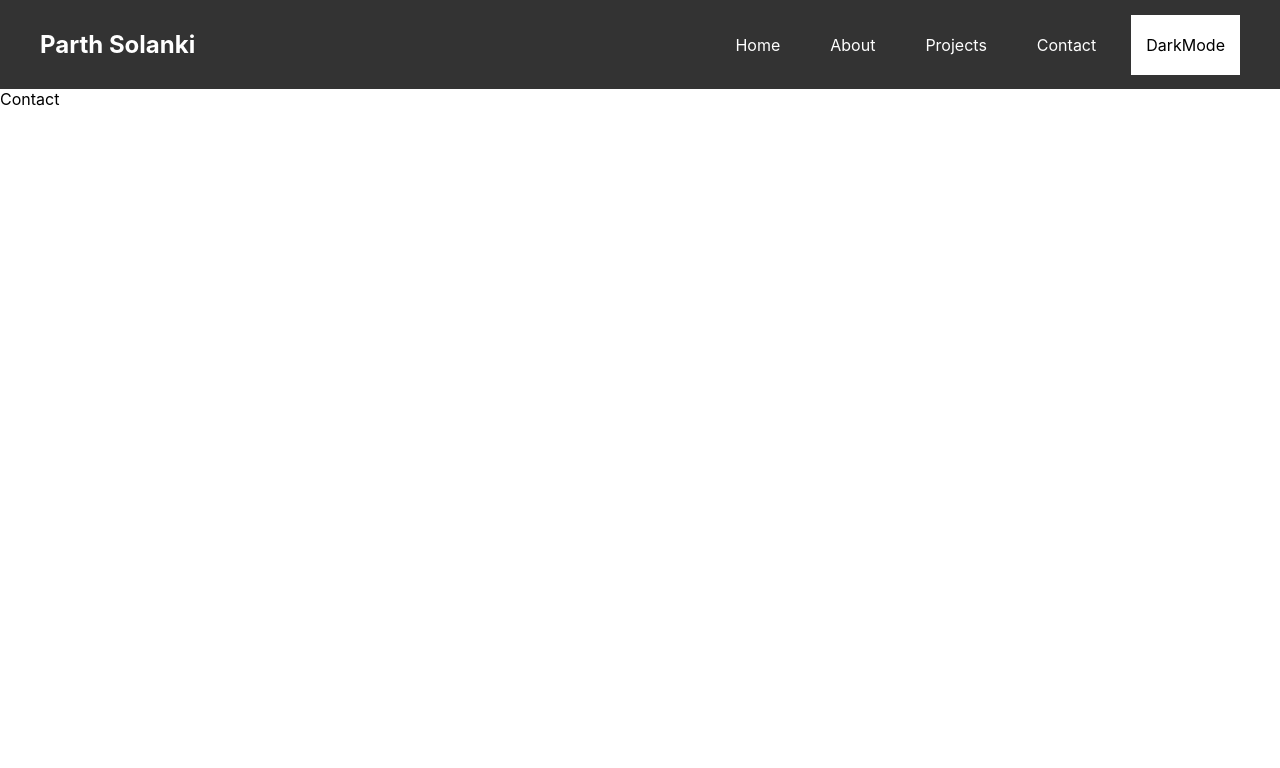
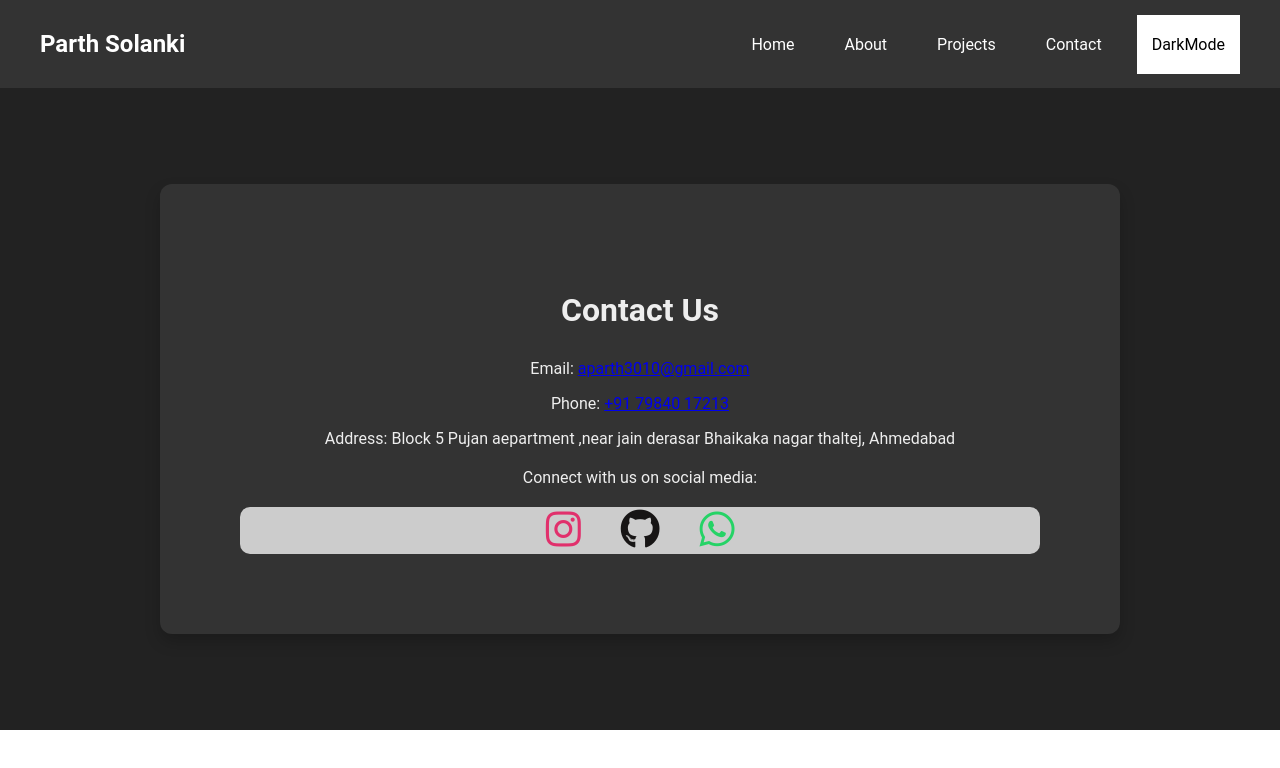
Before and after one commit to 30parth/my-app, a React (Create React App) app: page /contact in a window 1280 px wide. Shown: the top 768 px of the page. Built offline with nearby package versions, Linux system fonts and the light colour scheme.

Commit message:
99% work Done adding contect

```diff
--- a/src/component/Contact.jsx
+++ b/src/component/Contact.jsx
@@ -1,9 +1,98 @@
 import React from 'react'
+import { Link } from 'react-router-dom';
 
-export default function Contact() {
+export default function Contact(props) {
+    const styles = {
+        container: {
+            backgroundColor:  props.dark ? '#333' : '#eee',
+            color:  props.dark ? '#eee' : '#333 ',
+            padding: '5rem',
+            borderRadius: '12px',
+            fontFamily: 'Roboto, sans-serif',
+            boxShadow: '0 8px 16px rgba(0, 0, 0, 0.2)',
+            maxWidth: '800px',
+            margin: '1rem auto',
+            justifyContent: 'center',
+            textAlign: 'center',
+        },
+        title: {
+            fontSize: '2rem',
+            marginBottom: '30px',
+        },
+        contactDetails: {
+            marginBottom: '20px',
+            color: props.dark ? '#eee' : '#333'
+        },
+        socialIcons: {
+            display: 'flex',
+            justifyContent: 'center',
+            alignItems: 'center',
+            marginTop: '20px',
+            maxWidth: '1000px',
+            borderRadius: '10px',
+            backgroundColor: props.dark ? '#ccc' : '#aaa'
+        },
+        socialIcon: {
+            margin: '0 20px',
+            fontSize: '2.5rem',
+            color: '#333',
+            textDecoration: 'none',
+        },
+        whatsappIcon: {
+            color: '#25D366',
+        },
+        instagramIcon: {
+            color: '#E1306C',
+        },
+        githubIcon: {
+            color: '#171515',
+        },
+        back: {
+            backgroundColor:  props.dark ? '#222' : '#fff',
+            margin: '0',
+            padding: '5rem',
+        },
+    };
+
     return (
-        <div>
-            Contact
+        <div style={styles.back}>
+            <div style={styles.container} id="contact">
+                <h2 style={styles.title}>Contact Us</h2>
+
+                <div style={styles.contactDetails}>
+                    <p>Email: <Link to="mailto:aparth3010@gmail.com"> aparth3010@gmail.com</Link></p>
+                    <p>Phone: <Link to="tel:+91 798401721">+91 79840 17213</Link></p>
+                    <p>Address: Block 5 Pujan aepartment ,near jain derasar Bhaikaka nagar thaltej, Ahmedabad </p>
+                </div>
+                <p>Connect with us on social media:</p>
+
+                <div style={styles.socialIcons}>
+                    <a
+                        href="YOUR_INSTAGRAM_LINK"
+                        target="_blank"
+                        rel="noopener noreferrer"
+                        style={{ ...styles.socialIcon, ...styles.instagramIcon }}
+                    >
+                        <i className="fab fa-instagram"></i>
+                    </a>
+                    <a
+                        href="YOUR_GITHUB_LINK"
+                        target="_blank"
+                        rel="noopener noreferrer"
+                        style={{ ...styles.socialIcon, ...styles.githubIcon }}
+                    >
+                        <i className="fab fa-github"></i>
+                    </a>
+                    <a
+                        href="YOUR_WHATSAPP_LINK"
+                        target="_blank"
+                        rel="noopener noreferrer"
+                        style={{ ...styles.socialIcon, ...styles.whatsappIcon }}
+                    >
+                        <i className="fab fa-whatsapp"></i>
+                    </a>
+                </div>
+            </div>
         </div>
-    )
+    );
 }
--- a/src/component/Home.jsx
+++ b/src/component/Home.jsx
@@ -11,7 +11,7 @@ export default function Home(props) {
       justifyContent: 'center',
       alignItems: 'center',
       minHeight: '100vh',
-      fontFamily: 'sans-serif',
+      fontFamily: 'Roboto, sans-serif',
       padding: '2rem',
     },
     card: {
--- a/src/component/Navbar.jsx
+++ b/src/component/Navbar.jsx
@@ -7,6 +7,7 @@ export default function Navbar(props) {
       backgroundColor: '#333',
       color: 'white',
       padding: '30px 0',
+      fontFamily: 'Roboto, sans-serif',
     },
     container: {
       display: 'flex',
```
